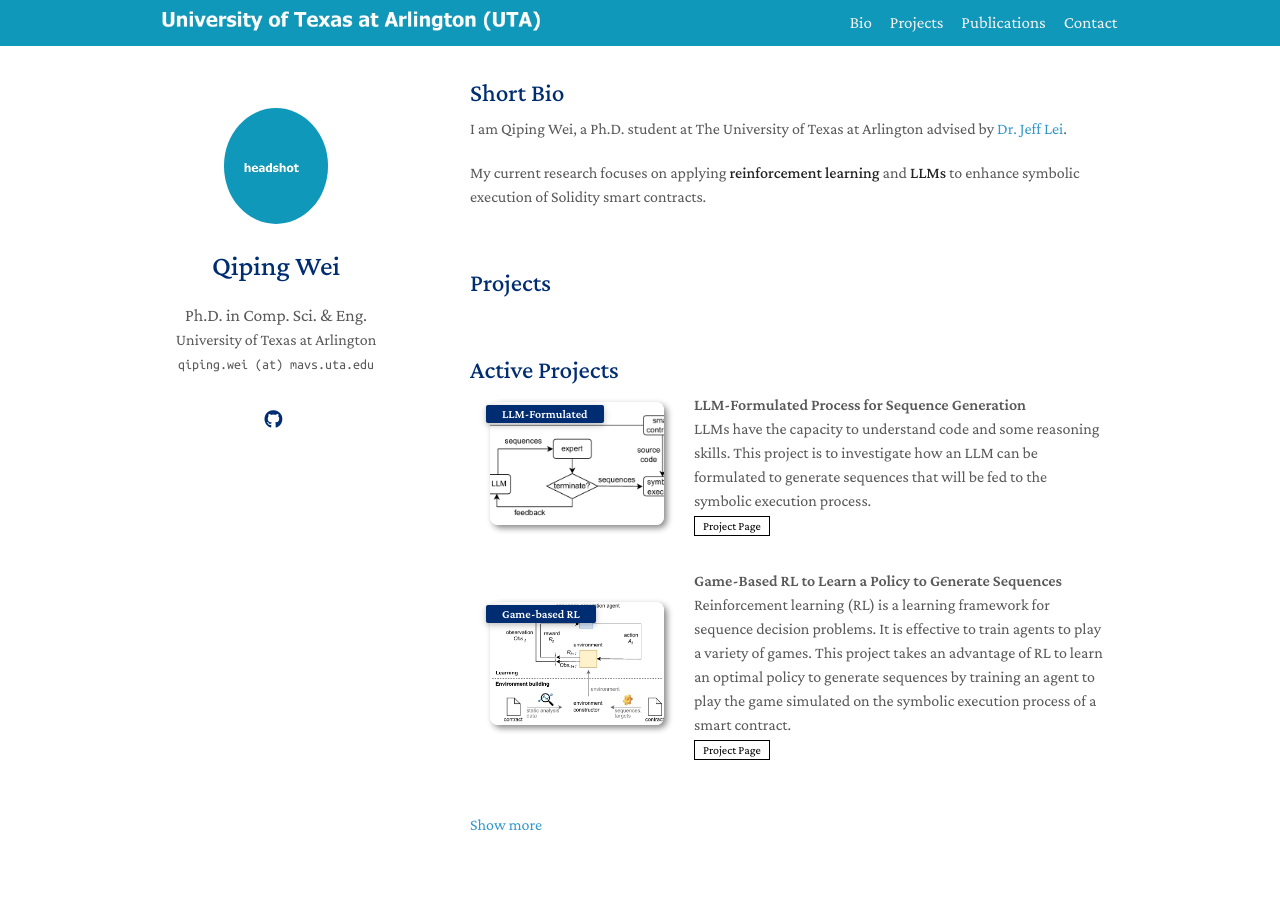
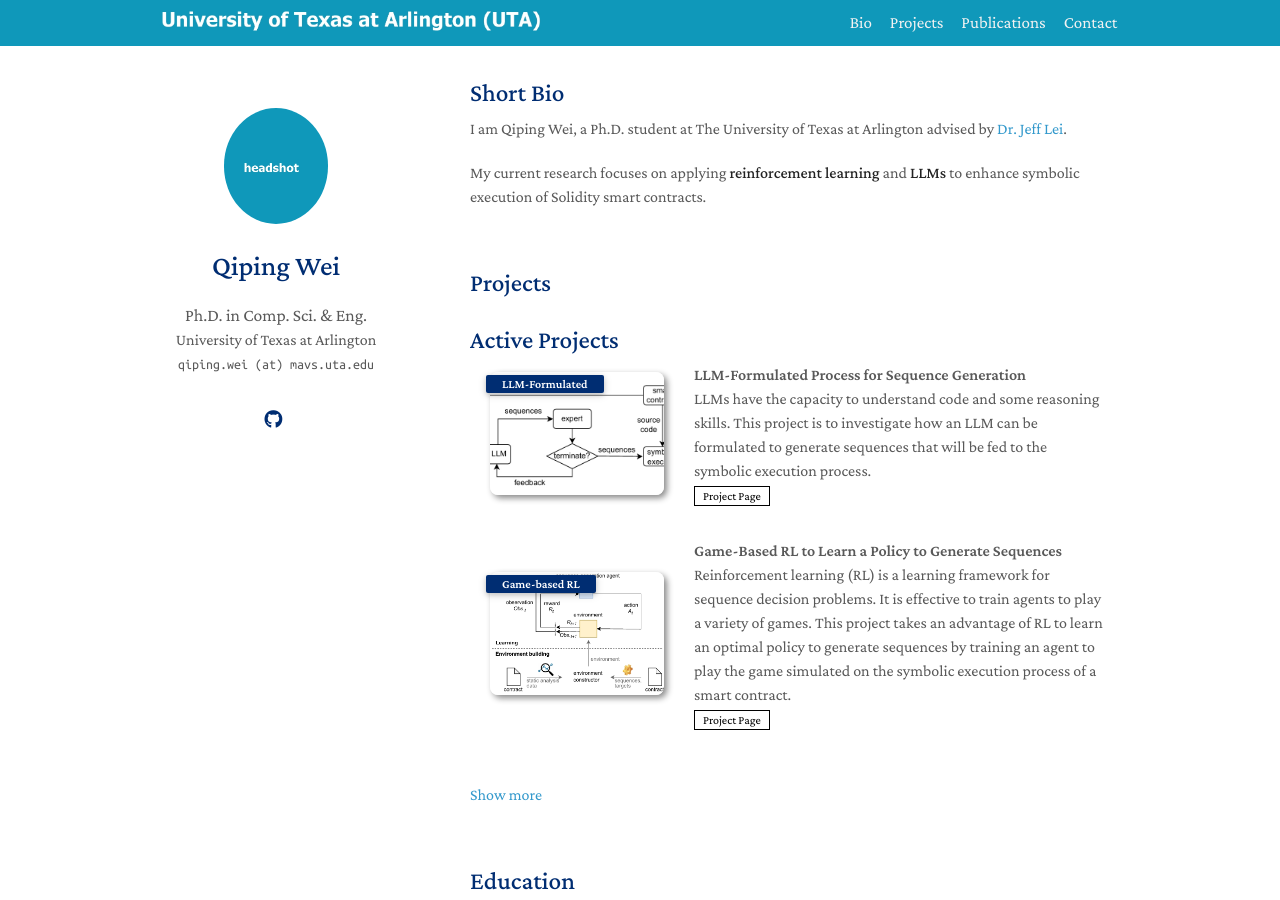
Before and after one commit to Qiana0223/qiana0223.github.io, a Jekyll site: the page built from index.md, in a window 1280 px wide and 900 px high. Built offline with Jekyll 4.4.1, drawn with Linux system fonts in a browser that asks for light colours; a style sheet for code colours, icons or effects is not loaded.

Commit message:
update space between 'Publicataions' and below

```diff
--- a/_includes/projects.md
+++ b/_includes/projects.md
@@ -31,7 +31,7 @@
 </style>
 <h1 id="projects"></h1>
 
-<h2 style="margin: 60px 0px 10px;">Projects</h2>
+<h2 style="margin: 60px 0px -30px;">Projects</h2>
 
 <div class="projects">
 <ol class="bibliography">
--- a/_includes/publications.md
+++ b/_includes/publications.md
@@ -29,7 +29,7 @@
 </style>
 <h1 id="publications"></h1>
 
-<h2 style="margin: 60px 0px -15px;">
+<h2 style="margin: 60px 0px -30px;">
 Publications
 
 </h2>
```
